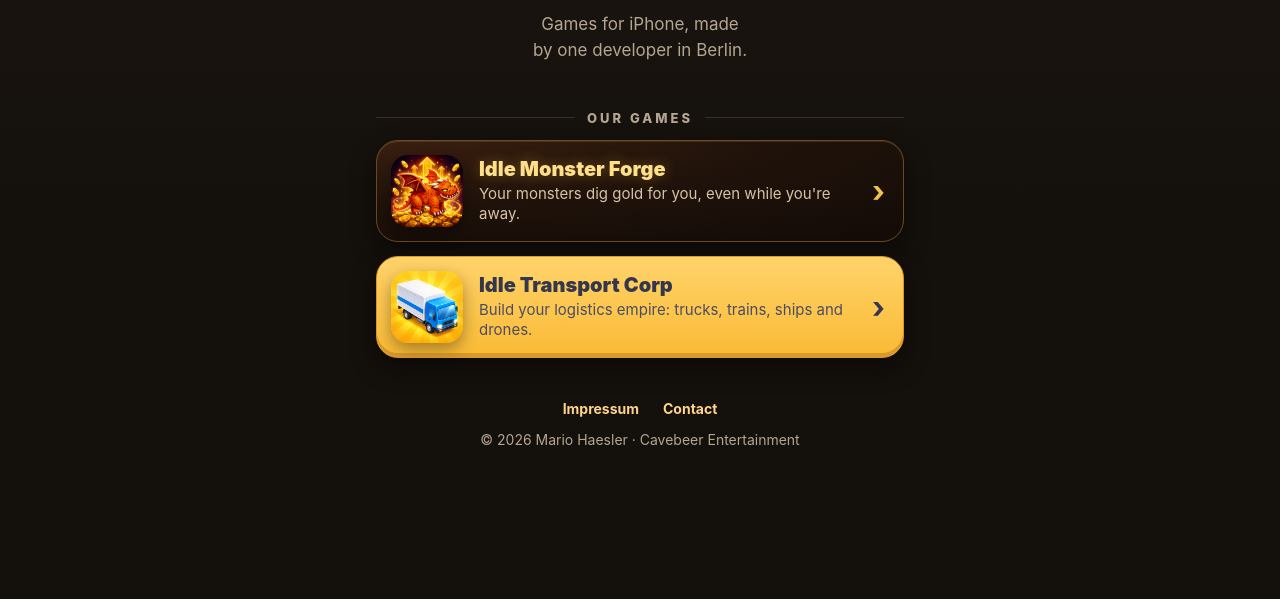
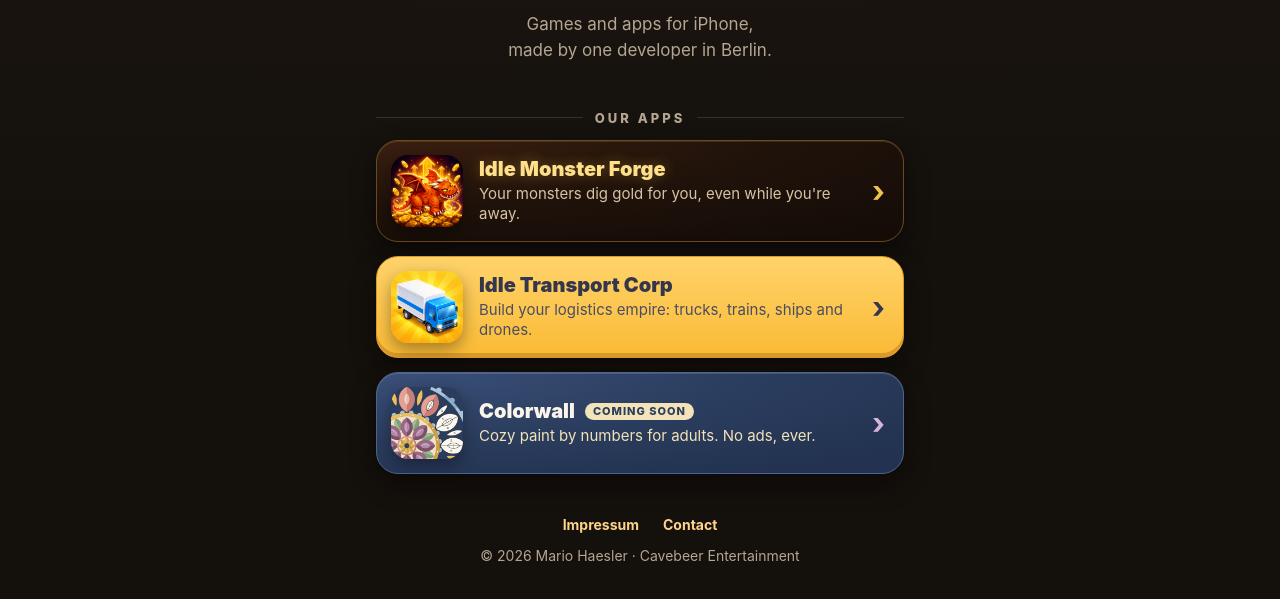
Before and after one commit to Mario-Coder-Apps/mario-coder-apps.github.io, a plain HTML site: page index.html in a window 1280 px wide. Shown: the part 235-834 px from the top of the page. Before the commit the page ends 800 px from the top, so only its background shows below. Drawn offline with Linux system fonts and the light colour scheme.

Commit message:
Studio page: Colorwall card (coming soon), games and apps

```diff
--- a/index.html
+++ b/index.html
@@ -4,14 +4,14 @@
 <meta charset="UTF-8">
 <meta name="viewport" content="width=device-width, initial-scale=1, viewport-fit=cover">
 <title>Cavebeer Entertainment</title>
-<meta name="description" content="Cavebeer Entertainment makes games for iPhone: Idle Monster Forge and Idle Transport Corp.">
+<meta name="description" content="Cavebeer Entertainment makes games and apps for iPhone: Idle Monster Forge, Idle Transport Corp and Colorwall.">
 <meta name="theme-color" content="#14100c">
 <meta property="og:title" content="Cavebeer Entertainment">
-<meta property="og:description" content="Games for iPhone, made by one developer in Berlin.">
+<meta property="og:description" content="Games and apps for iPhone, made by one developer in Berlin.">
 <meta property="og:type" content="website">
 <meta property="og:url" content="https://mario-coder-apps.github.io/">
 <link rel="icon" href="img/emblem.svg" type="image/svg+xml">
-<link rel="stylesheet" href="style.css?v=1">
+<link rel="stylesheet" href="style.css?v=2">
 </head>
 <body>
 
@@ -19,11 +19,11 @@
   <header class="studio">
     <img class="emblem" src="img/emblem.svg" alt="" width="112" height="112">
     <h1>Cavebeer<span>Entertainment</span></h1>
-    <p>Games for iPhone, made by one developer in Berlin.</p>
+    <p>Games and apps for iPhone, made by one developer in Berlin.</p>
   </header>
 
   <main>
-    <h2 class="label">Our games</h2>
+    <h2 class="label">Our apps</h2>
     <div class="apps">
       <a class="app app-mf" href="idlemonsterforge-legal/">
         <img src="img/idle-monster-forge.png" alt="" width="72" height="72">
@@ -41,6 +41,14 @@
         </span>
         <span class="app-go" aria-hidden="true">&rsaquo;</span>
       </a>
+      <a class="app app-cw" href="colorwall-legal/">
+        <img src="img/colorwall.png" alt="" width="72" height="72">
+        <span class="app-text">
+          <span class="app-name">Colorwall <span class="app-soon">Coming soon</span></span>
+          <span class="app-line">Cozy paint by numbers for adults. No ads, ever.</span>
+        </span>
+        <span class="app-go" aria-hidden="true">&rsaquo;</span>
+      </a>
     </div>
   </main>
 </div>
--- a/style.css
+++ b/style.css
@@ -97,6 +97,22 @@ body {
 .app-itc .app-line { color: #4a4d63; }
 .app-itc .app-go { color: #33364d; }
 
+/* Colorwall: the icon's night blue, paper and butter */
+.app-cw {
+  background: radial-gradient(130% 120% at 0% 0%, #3a5079 0%, #2b3d5e 55%, #223250 100%);
+  border: 1.5px solid #4f6390;
+  box-shadow: 0 10px 26px rgba(0, 0, 0, 0.42), inset 0 1px 0 rgba(251, 244, 234, 0.14);
+}
+.app-cw .app-name { color: #fbf4ea; }
+.app-cw .app-line { color: #f3e3b8; }
+.app-cw .app-go { color: #d9b4d6; }
+.app-soon {
+  display: inline-block; vertical-align: 3px; margin-left: 6px;
+  padding: 2px 8px; border-radius: 999px;
+  font-size: 11px; font-weight: 800; letter-spacing: 1px; text-transform: uppercase;
+  color: #2b3d5e; background: #f3e3b8;
+}
+
 /* --- footer --- */
 footer {
   text-align: center;
```
Also changed, not shown: img/colorwall.png (added).
